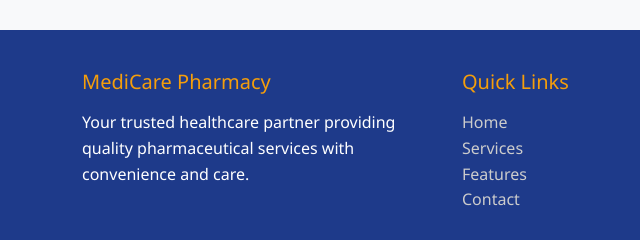
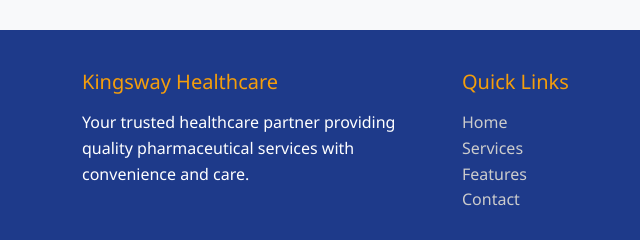
Before and after one commit to Ifflaaal/kingsway-healthcare, a plain HTML site: page index.html in a window 1280 px wide. Shown: the part 2283-2523 px from the top of the page, 0-640 px from the left. Drawn offline with nearby package versions, Linux system fonts and the light colour scheme.

Commit message:
updated text

```diff
--- a/index.html
+++ b/index.html
@@ -252,7 +252,7 @@
         <div class="container">
             <div class="row">
                 <div class="col-md-4">
-                    <h5>MediCare Pharmacy</h5>
+                    <h5>Kingsway Healthcare</h5>
                     <p>Your trusted healthcare partner providing quality pharmaceutical services with convenience and care.</p>
                 </div>
                 <div class="col-md-4">
```
